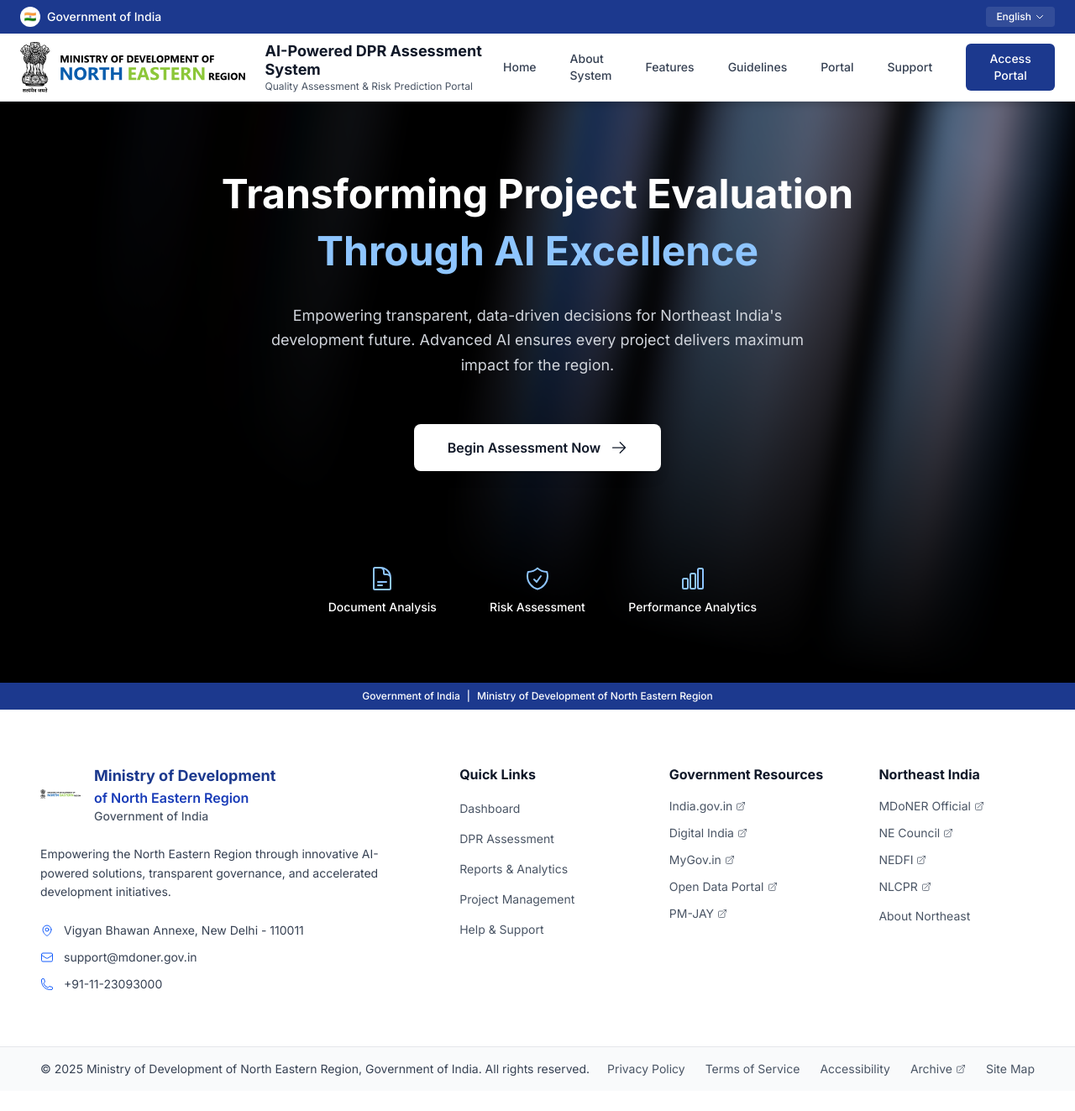
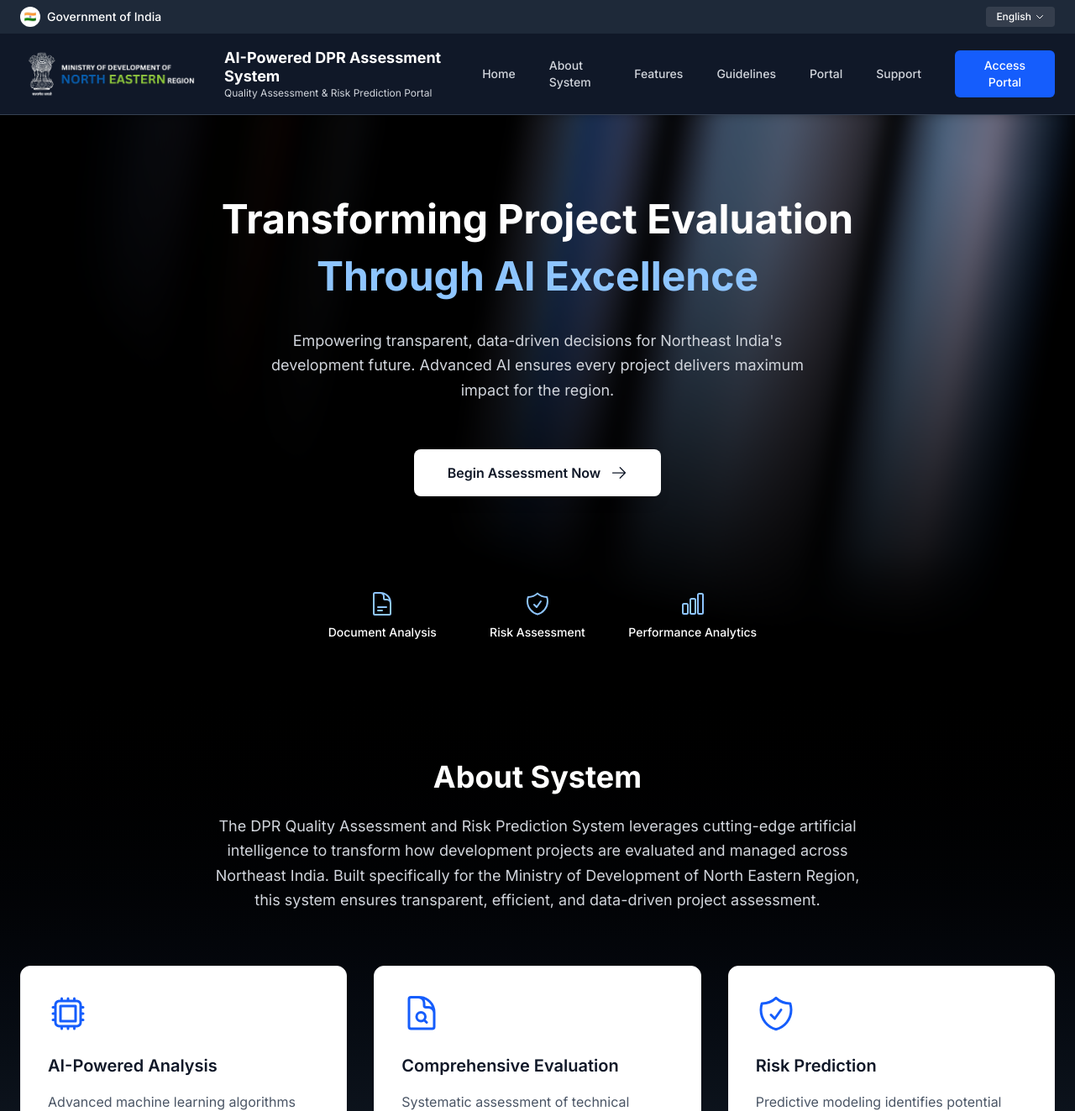
Before and after one commit to Jisnu-Dev/MDoNER, a Next.js app in the folder frontend/: page / in a window 1280 px wide. Shown: the top 1323 px of the page at 84% size. Before the commit the page ends 1299 px from the top, so only its background shows below. Built offline with nearby package versions, Linux system fonts and the light colour scheme.

Commit message:
Dark Theme LOL

```diff
--- a/frontend/src/app/page.tsx
+++ b/frontend/src/app/page.tsx
@@ -1,6 +1,7 @@
 import Navigation from '@/components/Navigation';
 import Footer from '@/components/Footer';
 import HeroSection from '@/components/HeroSection';
+import AboutSystem from '@/components/AboutSystem';
 
 export default function Home() {
   return (
@@ -10,6 +11,7 @@
       {/* Main Content Area */}
       <main className="flex-grow">
         <HeroSection />
+        <AboutSystem />
       </main>
 
       <Footer />
--- /dev/null
+++ b/frontend/src/components/AboutSystem.tsx
@@ -0,0 +1,158 @@
+'use client';
+
+import { motion } from 'framer-motion';
+import {
+  CpuChipIcon,
+  DocumentMagnifyingGlassIcon,
+  ShieldCheckIcon,
+  ChartBarSquareIcon,
+  ClockIcon,
+  UsersIcon
+} from '@heroicons/react/24/outline';
+
+export default function AboutSystem() {
+  const features = [
+    {
+      icon: CpuChipIcon,
+      title: "AI-Powered Analysis",
+      description: "Advanced machine learning algorithms analyze project documents with 98.5% accuracy, identifying potential issues and optimization opportunities."
+    },
+    {
+      icon: DocumentMagnifyingGlassIcon,
+      title: "Comprehensive Evaluation",
+      description: "Systematic assessment of technical feasibility, financial viability, environmental impact, and regulatory compliance for all DPR components."
+    },
+    {
+      icon: ShieldCheckIcon,
+      title: "Risk Prediction",
+      description: "Predictive modeling identifies potential project risks early, enabling proactive mitigation strategies and informed decision-making."
+    },
+    {
+      icon: ChartBarSquareIcon,
+      title: "Real-time Analytics",
+      description: "Dynamic dashboards provide instant insights, progress tracking, and comprehensive reporting for all stakeholders."
+    },
+    {
+      icon: ClockIcon,
+      title: "Rapid Processing",
+      description: "Automated evaluation reduces assessment time from weeks to hours while maintaining rigorous quality standards."
+    },
+    {
+      icon: UsersIcon,
+      title: "Multi-stakeholder Access",
+      description: "Secure, role-based access ensures appropriate information sharing across government departments and project teams."
+    }
+  ];
+
+  return (
+    <section className="relative">
+      {/* Gradient Transition Background */}
+      <div className="absolute inset-0 bg-gradient-to-b from-black via-gray-800 to-gray-50"></div>
+
+      {/* Content Container */}
+      <div className="relative py-32 pb-20">
+        <div className="max-w-7xl mx-auto px-6">
+        {/* Section Header */}
+        <motion.div
+          initial={{ opacity: 0, y: 30 }}
+          whileInView={{ opacity: 1, y: 0 }}
+          viewport={{ once: true }}
+          transition={{ duration: 0.8 }}
+          className="text-center mb-16"
+        >
+          <h2 className="text-3xl lg:text-4xl font-bold text-white mb-6">
+            About System
+          </h2>
+          <p className="text-lg text-gray-300 max-w-3xl mx-auto leading-relaxed">
+            The DPR Quality Assessment and Risk Prediction System leverages cutting-edge artificial intelligence
+            to transform how development projects are evaluated and managed across Northeast India. Built specifically
+            for the Ministry of Development of North Eastern Region, this system ensures transparent, efficient,
+            and data-driven project assessment.
+          </p>
+        </motion.div>
+
+        {/* Features Grid */}
+        <div className="grid grid-cols-1 md:grid-cols-2 lg:grid-cols-3 gap-8 mb-16">
+          {features.map((feature, index) => (
+            <motion.div
+              key={index}
+              initial={{ opacity: 0, y: 30 }}
+              whileInView={{ opacity: 1, y: 0 }}
+              viewport={{ once: true }}
+              transition={{ duration: 0.6, delay: index * 0.1 }}
+              className="bg-white p-8 rounded-xl shadow-sm border border-gray-100 hover:shadow-md transition-shadow duration-300"
+            >
+              <feature.icon className="w-12 h-12 text-blue-600 mb-6" />
+              <h3 className="text-xl font-semibold text-gray-900 mb-4">
+                {feature.title}
+              </h3>
+              <p className="text-gray-600 leading-relaxed">
+                {feature.description}
+              </p>
+            </motion.div>
+          ))}
+        </div>
+
+        {/* System Stats */}
+        <motion.div
+          initial={{ opacity: 0, y: 30 }}
+          whileInView={{ opacity: 1, y: 0 }}
+          viewport={{ once: true }}
+          transition={{ duration: 0.8 }}
+          className="bg-white rounded-2xl p-8 shadow-sm border border-gray-100"
+        >
+          <div className="text-center mb-8">
+            <h3 className="text-2xl font-bold text-gray-900 mb-4">
+              System Performance
+            </h3>
+            <p className="text-gray-600">
+              Proven results across Northeast India&apos;s development landscape
+            </p>
+          </div>
+
+          <div className="grid grid-cols-2 md:grid-cols-4 gap-8 text-center">
+            <div>
+              <div className="text-4xl font-bold text-blue-600 mb-2">1,200+</div>
+              <div className="text-sm text-gray-600 font-medium">DPRs Processed</div>
+            </div>
+            <div>
+              <div className="text-4xl font-bold text-blue-600 mb-2">98.5%</div>
+              <div className="text-sm text-gray-600 font-medium">Accuracy Rate</div>
+            </div>
+            <div>
+              <div className="text-4xl font-bold text-blue-600 mb-2">75%</div>
+              <div className="text-sm text-gray-600 font-medium">Risk Reduction</div>
+            </div>
+            <div>
+              <div className="text-4xl font-bold text-blue-600 mb-2">8</div>
+              <div className="text-sm text-gray-600 font-medium">States Covered</div>
+            </div>
+          </div>
+        </motion.div>
+
+        {/* Call to Action */}
+        <motion.div
+          initial={{ opacity: 0, y: 30 }}
+          whileInView={{ opacity: 1, y: 0 }}
+          viewport={{ once: true }}
+          transition={{ duration: 0.8 }}
+          className="text-center mt-16"
+        >
+          <div className="bg-blue-900 rounded-2xl p-8 text-white">
+            <h3 className="text-2xl font-bold mb-4">
+              Ready to Transform Your Project Assessment?
+            </h3>
+            <p className="text-blue-100 mb-6 max-w-2xl mx-auto">
+              Join government departments across Northeast India in leveraging AI-powered
+              project evaluation for better outcomes and efficient resource allocation.
+            </p>
+            <button className="bg-white text-blue-900 font-semibold px-8 py-3 rounded-lg hover:bg-gray-100 transition-colors">
+              Get Started Today
+            </button>
+          </div>
+        </motion.div>
+        </div>
+      </div>
+    </section>
+  );
+}
--- a/frontend/src/components/HeroSection.tsx
+++ b/frontend/src/components/HeroSection.tsx
@@ -21,7 +21,7 @@
           duration: 0.8,
           ease: "easeInOut",
         }}
-        className="relative flex flex-col gap-8 items-center justify-center px-6 py-20 z-10"
+        className="relative flex flex-col gap-8 items-center justify-center px-6 pt-20 pb-0 z-10"
       >
         {/* Main Headline */}
         <div className="space-y-8 text-center max-w-4xl">
--- a/frontend/src/components/Navigation.tsx
+++ b/frontend/src/components/Navigation.tsx
@@ -26,9 +26,9 @@
   const [currentLanguage, setCurrentLanguage] = useState(languages[0]);
 
   return (
-    <header className="w-full bg-white shadow-lg">
+    <header className="w-full bg-gray-900 shadow-lg">
       {/* Top Government Bar */}
-      <div className="bg-blue-900 text-white">
+      <div className="bg-gray-800 text-white">
         <div className="w-full px-6 py-2">
           <div className="flex items-center justify-between">
             <div className="flex items-center space-x-4">
@@ -74,26 +74,26 @@
       </div>
 
       {/* Main Navigation */}
-      <div className="bg-white border-b border-gray-200">
+      <div className="bg-gray-900 border-b border-gray-700">
         <div className="w-full px-6">
-          <div className="flex items-center justify-between h-20">
+          <div className="flex items-center justify-between h-24">
             {/* Logo and Title Section */}
             <div className="flex items-center space-x-6">
               <div className="flex-shrink-0">
                 <Image
-                  src="/mdoner-logo.svg"
-                  alt="Ministry of Development of North Eastern Region"
-                  width={200}
-                  height={60}
-                  className="h-15 w-auto object-contain"
+                  src="/mdoner-logo-dark.png"
+                  alt="North Eastern Development Council - Ministry of Development of North Eastern Region"
+                  width={320}
+                  height={96}
+                  className="h-16 w-auto object-contain"
                   priority
                 />
               </div>
               <div>
-                <h1 className="text-lg font-bold text-gray-900 leading-tight">
+                <h1 className="text-lg font-bold text-white leading-tight">
                   AI-Powered DPR Assessment System
                 </h1>
-                <p className="text-xs text-gray-600">
+                <p className="text-xs text-gray-300">
                   Quality Assessment & Risk Prediction Portal
                 </p>
               </div>
@@ -107,7 +107,7 @@
                   <a
                     key={item.name}
                     href={item.href}
-                    className="text-gray-700 hover:text-blue-900 font-medium text-sm transition-colors duration-200 relative group px-2 py-1"
+                    className="text-gray-300 hover:text-blue-300 font-medium text-sm transition-colors duration-200 relative group px-2 py-1"
                   >
                     {item.name}
                     <span className="absolute left-0 right-0 bottom-[-4px] h-0.5 bg-blue-900 transform scale-x-0 group-hover:scale-x-100 transition-transform duration-200"></span>
@@ -116,7 +116,7 @@
               </nav>
 
               {/* CTA Button */}
-              <button className="bg-blue-900 hover:bg-blue-800 text-white px-4 py-2 rounded-md text-sm font-medium transition-colors duration-200">
+              <button className="bg-blue-600 hover:bg-blue-700 text-white px-4 py-2 rounded-md text-sm font-medium transition-colors duration-200">
                 Access Portal
               </button>
             </div>
@@ -125,7 +125,7 @@
             <div className="md:hidden">
               <button
                 onClick={() => setIsMobileMenuOpen(!isMobileMenuOpen)}
-                className="text-gray-700 hover:text-blue-900 p-2"
+                className="text-gray-300 hover:text-blue-300 p-2"
               >
                 {isMobileMenuOpen ? (
                   <svg className="h-6 w-6" fill="none" viewBox="0 0 24 24" stroke="currentColor">
@@ -143,19 +143,19 @@
 
         {/* Mobile Navigation Menu */}
         {isMobileMenuOpen && (
-          <div className="md:hidden bg-white border-t border-gray-200">
+          <div className="md:hidden bg-gray-800 border-t border-gray-700">
             <div className="px-4 py-3 space-y-3">
               {navigationItems.map((item) => (
                 <a
                   key={item.name}
                   href={item.href}
-                  className="block text-gray-700 hover:text-blue-900 font-medium text-sm py-2 transition-colors duration-200"
+                  className="block text-gray-300 hover:text-blue-300 font-medium text-sm py-2 transition-colors duration-200"
                   onClick={() => setIsMobileMenuOpen(false)}
                 >
                   {item.name}
                 </a>
               ))}
-              <button className="w-full bg-blue-900 hover:bg-blue-800 text-white px-4 py-2 rounded-md text-sm font-medium transition-colors duration-200 mt-4">
+              <button className="w-full bg-blue-600 hover:bg-blue-700 text-white px-4 py-2 rounded-md text-sm font-medium transition-colors duration-200 mt-4">
                 Access Portal
               </button>
             </div>
--- a/frontend/src/components/ui/aurora-background.tsx
+++ b/frontend/src/components/ui/aurora-background.tsx
@@ -32,11 +32,13 @@
             [background-image:var(--dark-gradient),var(--aurora)]
             [background-size:300%,_200%]
             [background-position:50%_50%,50%_50%]
+            [mask-image:linear-gradient(to_bottom,black_0%,black_80%,transparent_100%)]
             filter blur-[10px]
             animate-aurora
             after:content-[""] after:absolute after:inset-0 after:[background-image:var(--dark-gradient),var(--aurora)]
             after:[background-size:200%,_100%]
             after:animate-aurora after:[background-attachment:fixed] after:mix-blend-difference
+            after:[mask-image:linear-gradient(to_bottom,black_0%,black_80%,transparent_100%)]
             pointer-events-none
             absolute -inset-[10px] opacity-50 will-change-transform`,
 
```
Also changed, not shown: frontend/src/app/globals.css (+31 -0 lines), frontend/public/mdoner-logo-dark.png (added), frontend/public/mdoner-logo-new.svg (added).
